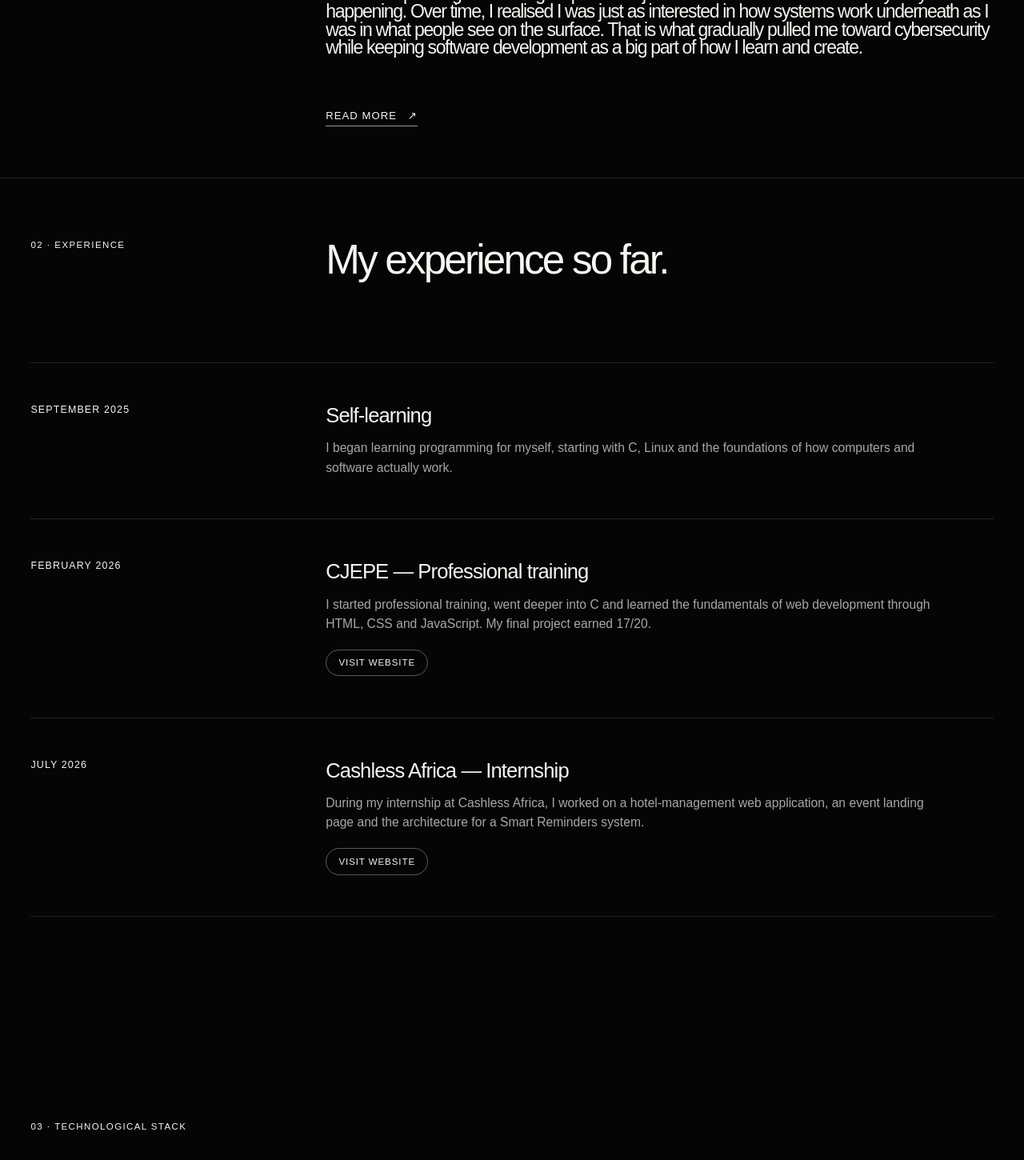
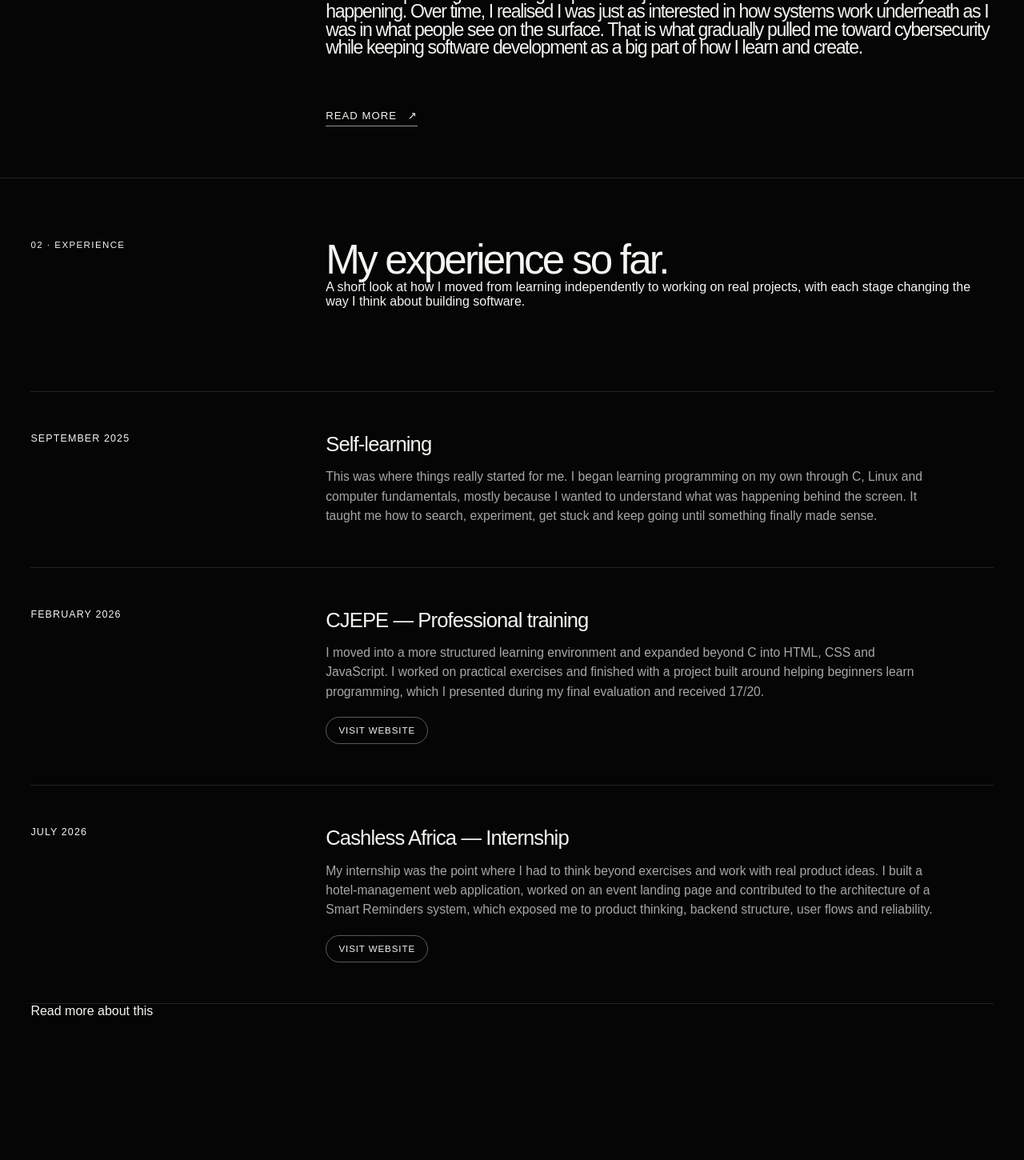
Before and after one commit to emma-dasilva-dev/emma-portfolio, a Next.js app: page / in a window 1280 px wide. Shown: the part 964-2414 px from the top of the page at 80% size. Built offline with nearby package versions, Linux system fonts and the light colour scheme.

Commit message:
Make Experience section more narrative

```diff
--- a/src/components/sections/Experience.tsx
+++ b/src/components/sections/Experience.tsx
@@ -1,5 +1,6 @@
 "use client";
 
+import Link from "next/link";
 import { motion } from "motion/react";
 
 const experiences = [
@@ -7,21 +8,21 @@ const experiences = [
     date: "September 2025",
     title: "Self-learning",
     body:
-      "I began learning programming for myself, starting with C, Linux and the foundations of how computers and software actually work.",
+      "This was where things really started for me. I began learning programming on my own through C, Linux and computer fundamentals, mostly because I wanted to understand what was happening behind the screen. It taught me how to search, experiment, get stuck and keep going until something finally made sense.",
   },
   {
     date: "February 2026",
     title: "CJEPE — Professional training",
     href: "https://cjepebenin.site/",
     body:
-      "I started professional training, went deeper into C and learned the fundamentals of web development through HTML, CSS and JavaScript. My final project earned 17/20.",
+      "I moved into a more structured learning environment and expanded beyond C into HTML, CSS and JavaScript. I worked on practical exercises and finished with a project built around helping beginners learn programming, which I presented during my final evaluation and received 17/20.",
   },
   {
     date: "July 2026",
     title: "Cashless Africa — Internship",
     href: "https://cashlesshq.com/",
     body:
-      "During my internship at Cashless Africa, I worked on a hotel-management web application, an event landing page and the architecture for a Smart Reminders system.",
+      "My internship was the point where I had to think beyond exercises and work with real product ideas. I built a hotel-management web application, worked on an event landing page and contributed to the architecture of a Smart Reminders system, which exposed me to product thinking, backend structure, user flows and reliability.",
   },
 ];
 
@@ -36,7 +37,14 @@ export default function Experience() {
         transition={{ duration: 0.6, ease: [0.16, 1, 0.3, 1] }}
       >
         <p className="section-kicker">02 · Experience</p>
-        <h2>My experience so far.</h2>
+        <div className="experience-intro">
+          <h2>My experience so far.</h2>
+          <p>
+            A short look at how I moved from learning independently to working
+            on real projects, with each stage changing the way I think about
+            building software.
+          </p>
+        </div>
       </motion.div>
 
       <div className="experience-list">
@@ -57,6 +65,7 @@ export default function Experience() {
             <div className="experience-copy">
               <h3>{item.title}</h3>
               <p>{item.body}</p>
+
               {"href" in item && item.href ? (
                 <a
                   href={item.href}
@@ -71,6 +80,18 @@ export default function Experience() {
           </motion.article>
         ))}
       </div>
+
+      <motion.div
+        className="experience-more"
+        initial={{ opacity: 0, y: 20 }}
+        whileInView={{ opacity: 1, y: 0 }}
+        viewport={{ once: true, amount: 0.7 }}
+        transition={{ duration: 0.65, ease: [0.16, 1, 0.3, 1] }}
+      >
+        <Link href="/experience" className="experience-read-more">
+          Read more about this
+        </Link>
+      </motion.div>
     </section>
   );
 }
```
